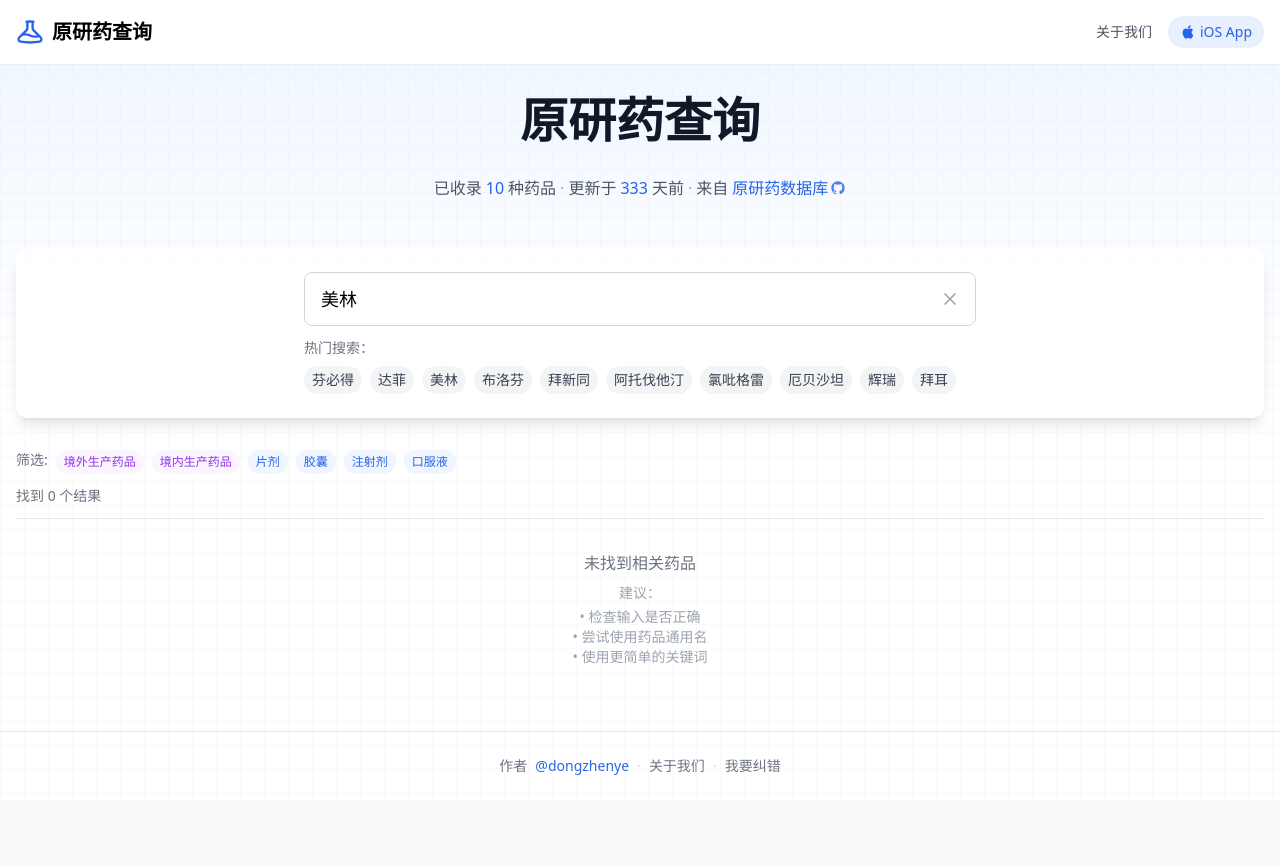
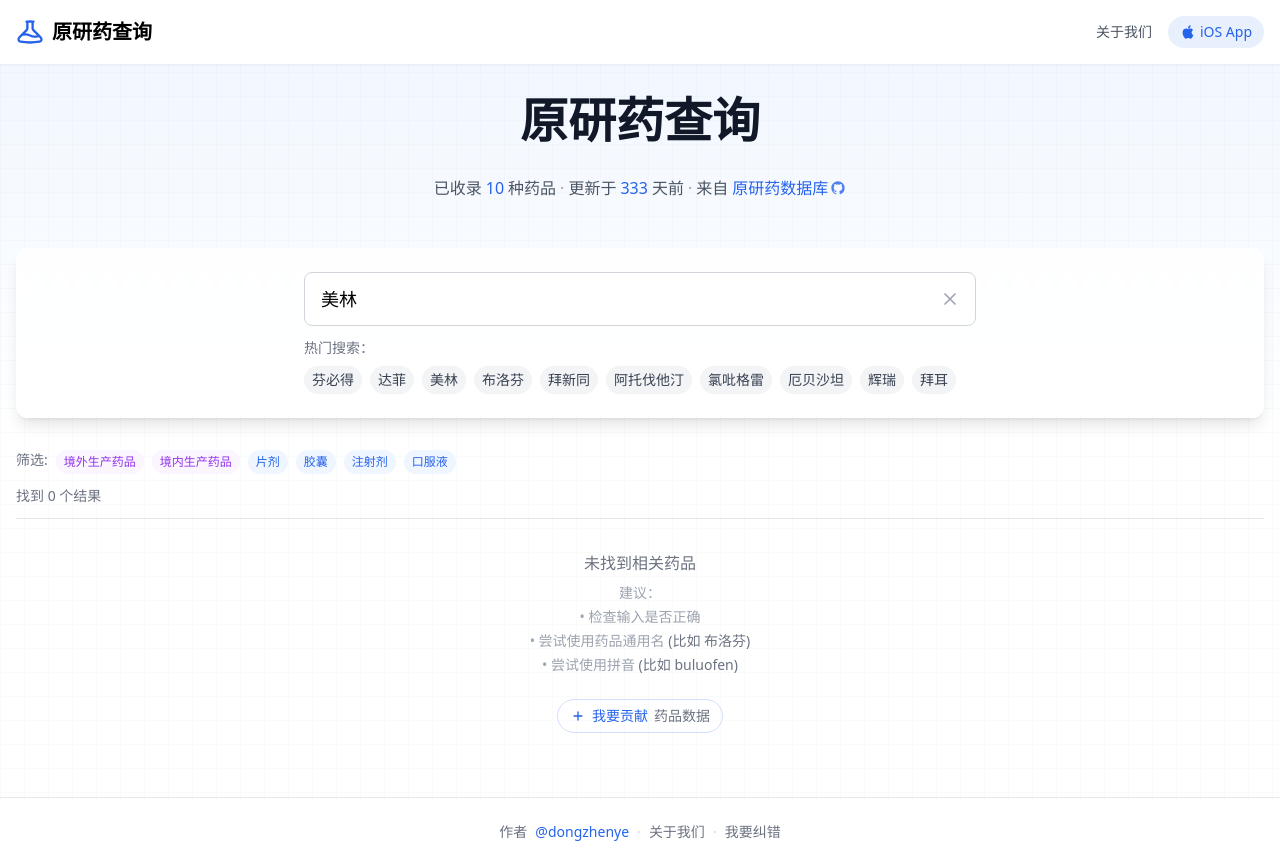
Before and after one commit to dongzhenye/yuanyanyao-web, a Next.js app: page / in a window 1280 px wide. Both pictures are taken after a click on the button "美林". Before the commit the page ends 800 px from the top, so only its background shows below. Built offline with nearby package versions, Linux system fonts and the light colour scheme; what pinyin-pro would draw is missing.

Commit message:
feat: add contribute link when no results

```diff
--- a/src/components/search/SearchResults.tsx
+++ b/src/components/search/SearchResults.tsx
@@ -47,12 +47,31 @@
         <p className="text-gray-500">未找到相关药品</p>
         <p className="mt-2 text-sm text-gray-400">
           建议：
-          <ul className="mt-1">
+          <ul className="mt-1 space-y-1">
             <li>• 检查输入是否正确</li>
-            <li>• 尝试使用药品通用名</li>
-            <li>• 使用更简单的关键词</li>
+            <li>• 尝试使用药品通用名 <span className="text-gray-500">(比如 布洛芬)</span></li>
+            <li>• 尝试使用拼音 <span className="text-gray-500">(比如 buluofen)</span></li>
           </ul>
         </p>
+        <div className="mt-6">
+          <a
+            href="https://github.com/dongzhenye/yuanyanyao/issues"
+            target="_blank"
+            rel="noopener noreferrer"
+            className="inline-flex items-center gap-1.5 px-3 py-1.5 text-sm text-primary hover:text-primary/80 border border-primary/20 rounded-full hover:bg-primary/5 transition-colors"
+          >
+            <svg
+              viewBox="0 0 24 24"
+              fill="none"
+              stroke="currentColor"
+              className="w-4 h-4"
+            >
+              <path strokeLinecap="round" strokeLinejoin="round" strokeWidth={2} d="M12 6v6m0 0v6m0-6h6m-6 0H6" />
+            </svg>
+            <span>我要贡献</span>
+            <span className="text-gray-500">药品数据</span>
+          </a>
+        </div>
       </div>
     )
   }
```
